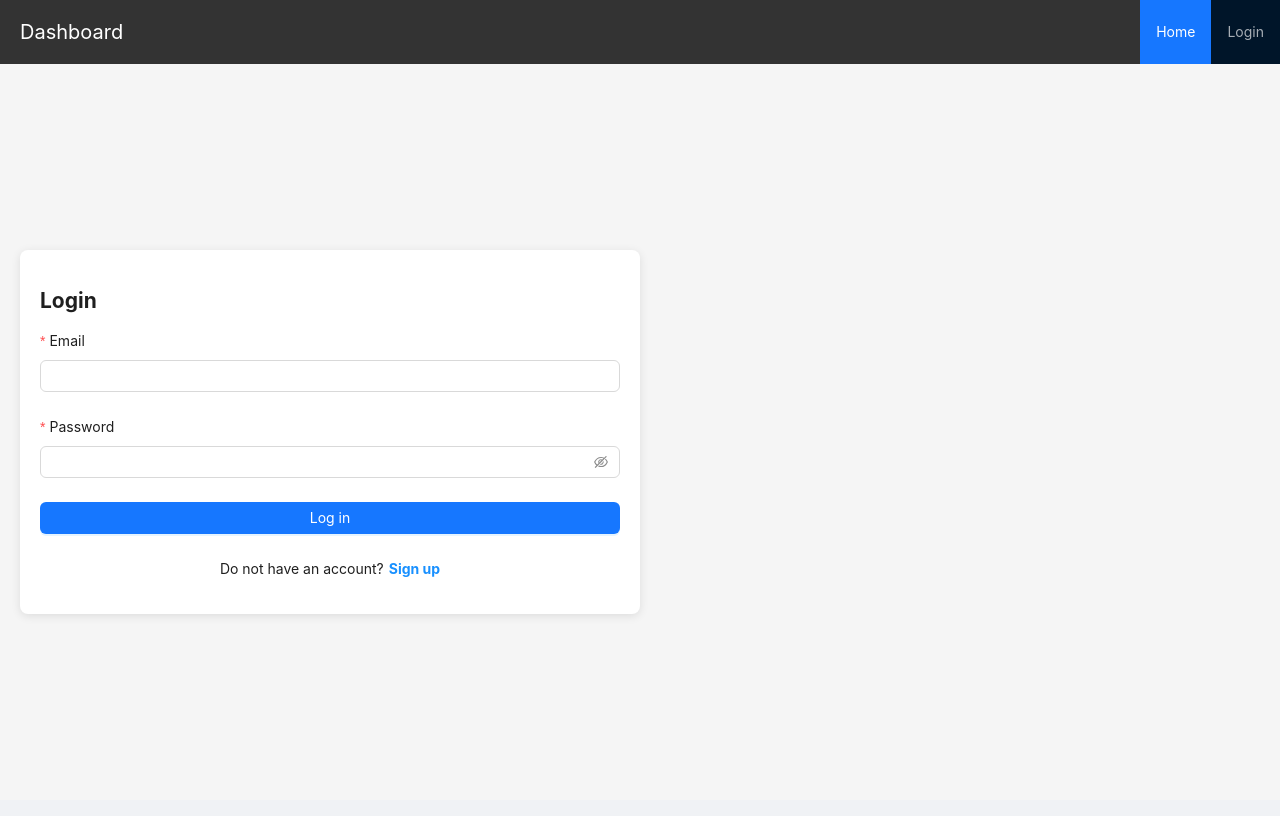
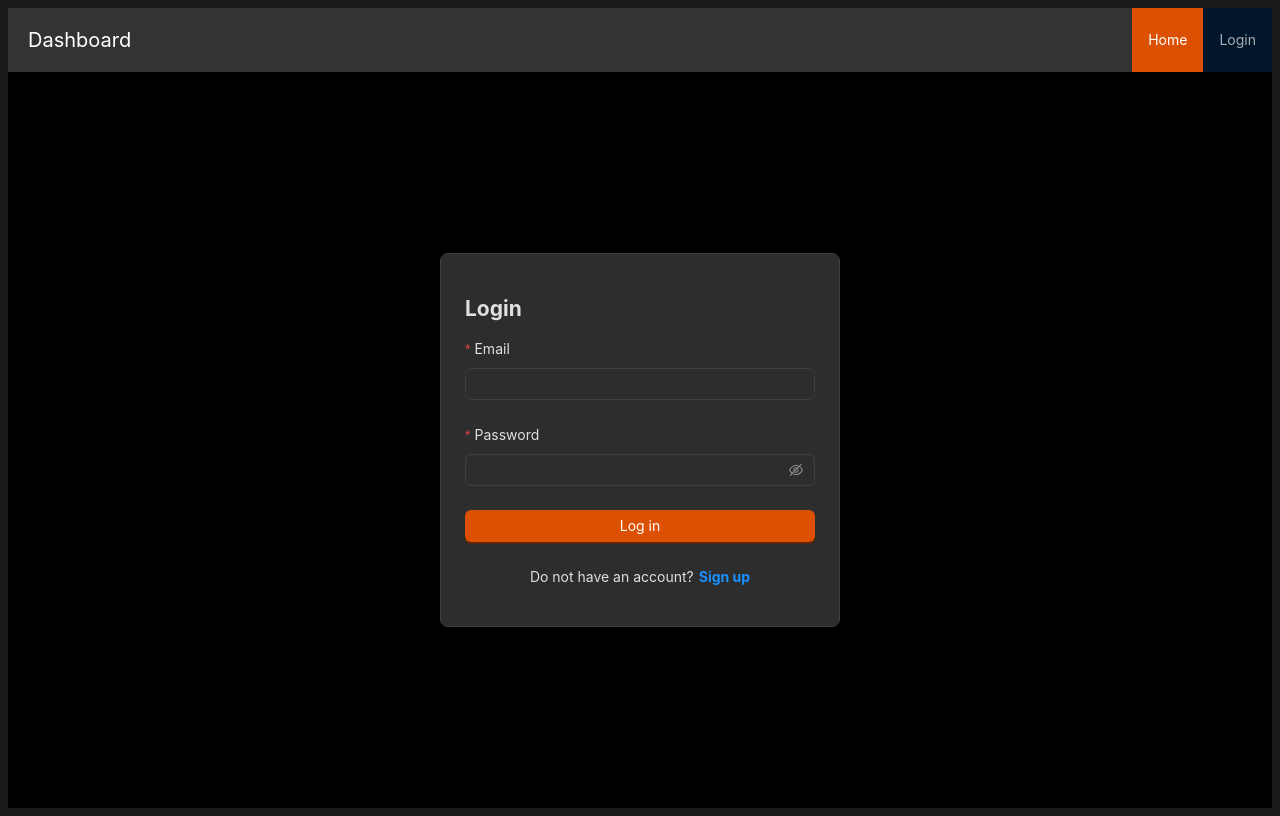
Before and after one commit to Marwaa703/Dashboard, a React (Vite) app in the folder Client/: page / in a window 1280 px wide. Built offline with nearby package versions, Linux system fonts and the light colour scheme.

Commit message:
dark theme added

```diff
--- a/Client/src/App.css
+++ b/Client/src/App.css
@@ -1,21 +1,28 @@
+:root {
+  --primary-bg: #1a1a1a;
+  --secondary-bg: #2d2d2d;
+  --accent-color: #ff5b00;
+  --text-primary: #ffffff;
+  --text-secondary: #b3b3b3;
+  --border-color: #404040;
+}
+
 body {
-  margin: 0;
-  padding: 0;
-  background-color: #f0f2f5;
-
+  background-color: var(--primary-bg);
+  color: var(--text-primary);
 }
 
 .login-form-container,
 .signup-form-container {
-  width: 50%;
-  padding: 20px;
-  background-color: #fff;
+  background-color: var(--secondary-bg);
+  border: 1px solid var(--border-color);
   border-radius: 8px;
-  box-shadow: 0 2px 10px rgba(0, 0, 0, 0.1);
-  box-sizing: border-box;
+  padding: 24px;
+  max-width: 400px;
+  margin: 40px auto;
 }
 
- @media (max-width: 768px) {
+@media (max-width: 768px) {
   .login-form-container,
   .signup-form-container {
     max-width: 90%;
--- a/Client/src/App.jsx
+++ b/Client/src/App.jsx
@@ -3,7 +3,7 @@ import Login from "./components/Login";
 import SignUp from "./components/Signup";
 import Dashboard from "./components/Dashboard";
 import Navbar from "./components/Navbar";
-import { Layout } from "antd";
+import { Layout, ConfigProvider, theme } from "antd";
 import "./App.css";
 
 const { Content } = Layout;
@@ -14,6 +14,17 @@ const { Content } = Layout;
  */
 const App = () => {
   return (
+    <ConfigProvider
+      theme={{
+        algorithm: theme.darkAlgorithm,
+        token: {
+          colorPrimary: '#ff5b00',
+          colorBgContainer: '#2d2d2d',
+          colorBgElevated: '#2d2d2d',
+          colorBorder: '#404040',
+        },
+      }}
+    >
       <Router>
         <Layout style={{ minHeight: "100vh" }}>
           <Navbar />
@@ -26,6 +37,7 @@ const App = () => {
           </Content>
         </Layout>
       </Router>
+    </ConfigProvider>
   );
 };
 
--- a/Client/src/components/Dashboard.jsx
+++ b/Client/src/components/Dashboard.jsx
@@ -20,6 +20,7 @@ import {
   Tooltip as PieTooltip,
   ResponsiveContainer as PieResponsiveContainer,
 } from "recharts";
+import { darkTheme } from '../theme/colors';
 
 const { Title } = Typography;
 
@@ -95,10 +96,14 @@ const Dashboard = () => {
     : [];
 
   return (
-    <div style={{ padding: "20px" }}>
+    <div style={{ padding: "20px", backgroundColor: darkTheme.primary }}>
       <Row gutter={[16, 16]}>
         <Col span={24}>
-          <Card title="Welcome to the Dashboard" bordered={false}>
+          <Card
+            title="Welcome to the Dashboard"
+            bordered={false}
+            style={{ backgroundColor: darkTheme.secondary }}
+          >
             <Row justify="space-between" align="middle">
               <Col>
                 <Title level={4}>Hello, {user.name}!</Title>
@@ -116,7 +121,12 @@ const Dashboard = () => {
       <Row gutter={[16, 16]} style={{ marginTop: 20 }}>
         {/* User Stats Card with Pie Chart */}
         <Col xs={24} sm={12} lg={8}>
-          <Card title="User Stats" bordered={false} hoverable>
+          <Card
+            title="User Stats"
+            bordered={false}
+            hoverable
+            style={{ backgroundColor: darkTheme.secondary }}
+          >
             <Row>
               <Col span={24}>
                 <PieResponsiveContainer width="100%" height={200}>
@@ -125,12 +135,12 @@ const Dashboard = () => {
                       data={userStatsData}
                       dataKey="value"
                       outerRadius={80}
-                      fill="#ff5b00"
+                      fill={darkTheme.accent}
                     >
                       {userStatsData.map((entry, index) => (
                         <Cell
                           key={`cell-${index}`}
-                          fill={index === 0 ? "#ff5b00" : "#ccc"}
+                          fill={index === 0 ? darkTheme.accent : darkTheme.border}
                         />
                       ))}
                     </Pie>
@@ -152,15 +162,22 @@ const Dashboard = () => {
 
         {/* Revenue Stats Card with Bar Chart */}
         <Col xs={24} sm={12} lg={8}>
-          <Card title="Revenue Stats" bordered={false} hoverable>
+          <Card
+            title="Revenue Stats"
+            bordered={false}
+            hoverable
+            style={{ backgroundColor: darkTheme.secondary }}
+          >
             <ResponsiveContainer width="100%" height={300}>
               <BarChart data={revenueData}>
-                <CartesianGrid strokeDasharray="3 3" />
-                <XAxis dataKey="name" />
-                <YAxis />
-                <Tooltip />
+                <CartesianGrid strokeDasharray="3 3" stroke={darkTheme.border} />
+                <XAxis dataKey="name" stroke={darkTheme.text.secondary} />
+                <YAxis stroke={darkTheme.text.secondary} />
+                <Tooltip
+                  contentStyle={{ backgroundColor: darkTheme.secondary }}
+                />
                 <Legend />
-                <Bar dataKey="revenue" fill="#ff5b00" />
+                <Bar dataKey="revenue" fill={darkTheme.accent} />
               </BarChart>
             </ResponsiveContainer>
             <Row>
--- a/Client/src/components/Login.jsx
+++ b/Client/src/components/Login.jsx
@@ -3,6 +3,7 @@ import { Form, Input, Button, message, Typography } from "antd";
 import { useNavigate, Link } from "react-router-dom";
 import { login as apiLogin } from "../utils/auth";
 import { useUser } from "../hooks/useUser.js";
+import { darkTheme } from '../theme/colors';
 
 const { Text } = Typography;
 
@@ -41,7 +42,7 @@ const Login = () => {
 
   return (
     <div className="login-form-container">
-      <h2>Login</h2>
+      <h2 style={{ color: darkTheme.text.primary }}>Login</h2>
       <Form name="login" onFinish={onFinish} layout="vertical">
         <Form.Item
           label="Email"
--- /dev/null
+++ b/Client/src/theme/colors.js
@@ -0,0 +1,16 @@
+export const darkTheme = {
+  primary: "#121212",
+  secondary: "#1e1e1e",
+  accent: "#ff6f00",
+  text: {
+    primary: "#e0e0e0",
+    secondary: "#a3a3a3",
+  },
+  border: "#292929",
+  success: "#81c784",
+  error: "#e57373",
+  warning: "#ffa726",
+  chart: {
+    colors: ["#ff6f00", "#ff8a00", "#ffc107", "#ffe082", "#ffd54f"],
+  },
+};
```
Lines whose indentation alone changed are shown as unchanged.
